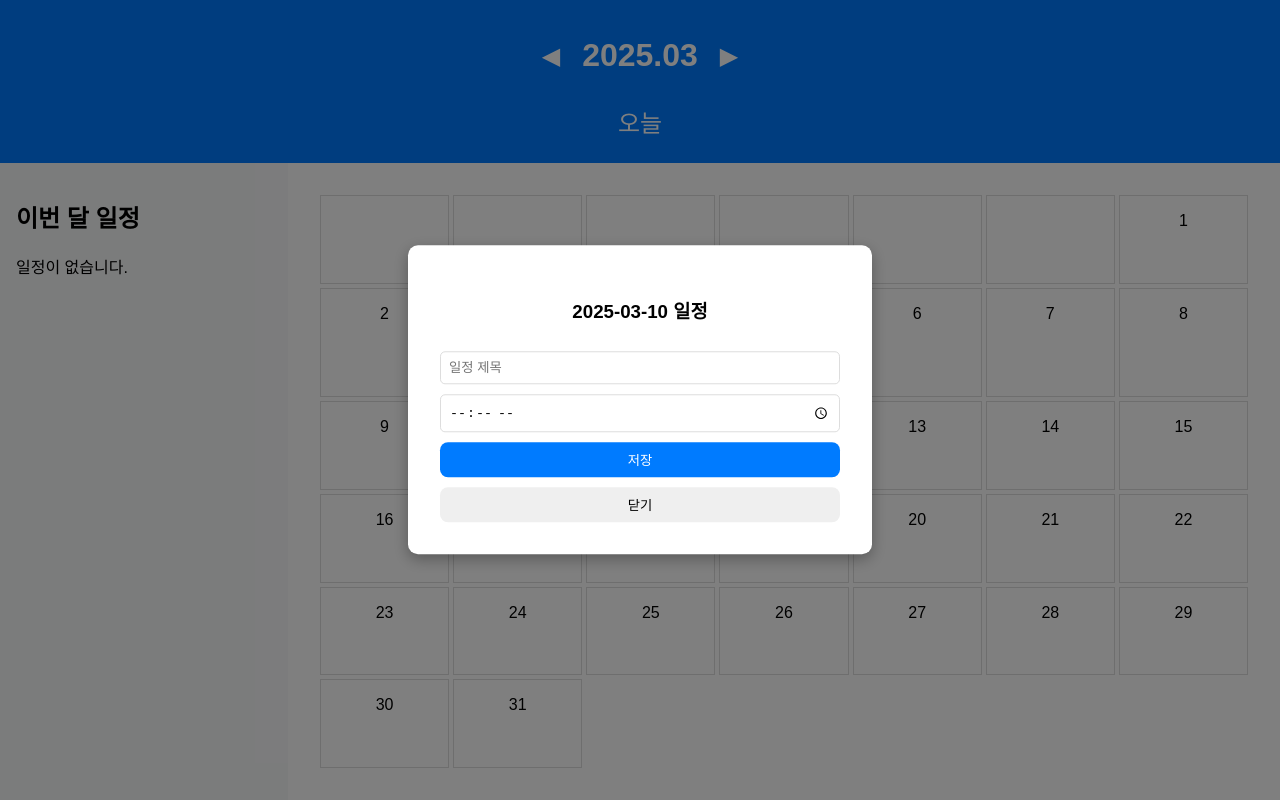
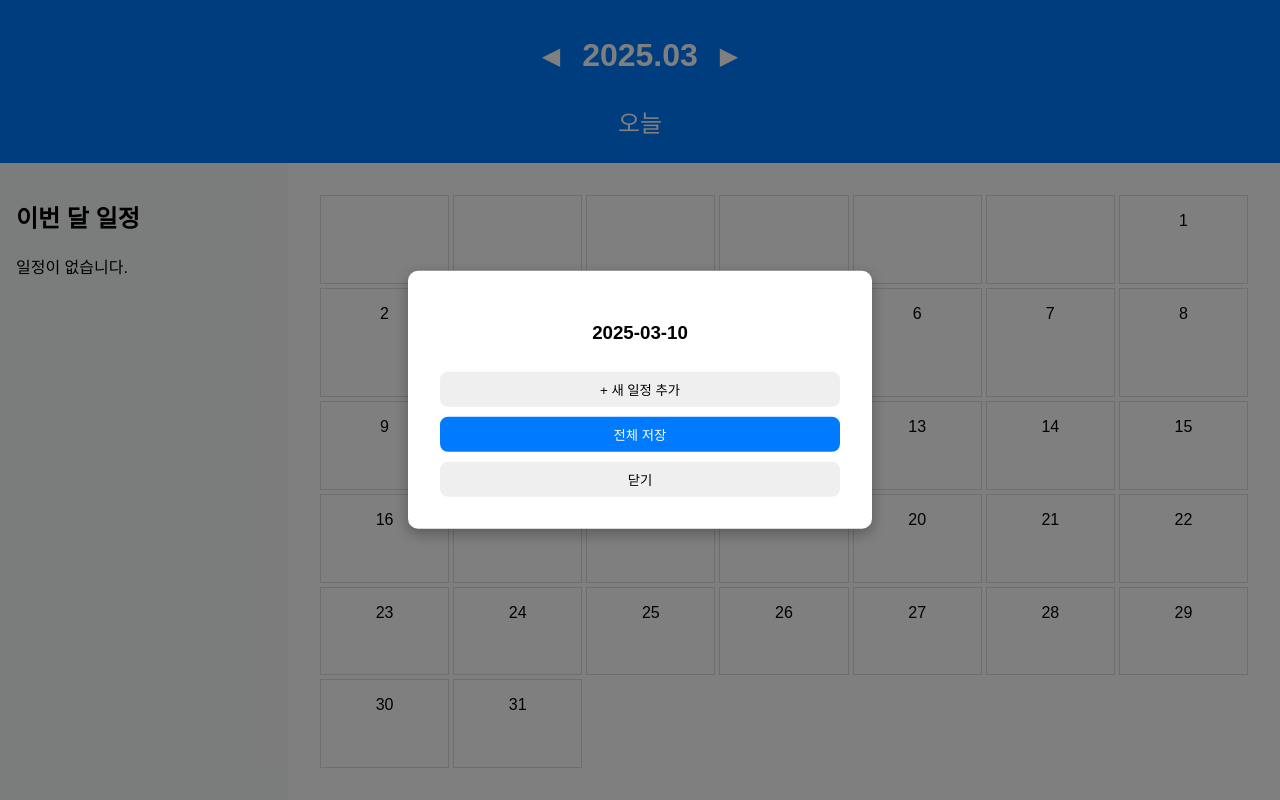
Before and after one commit to frontend-study-project/calendar-yh, a React (Vite) app: page / in a window 1280 px wide. Both pictures are taken after a click on the element "10". Built offline with nearby package versions, Linux system fonts and the light colour scheme.

Commit message:
feat: :sparkles: 하루에 여러 개의 일정을 등록, 수정, 삭제할 수 있도록 구조 변경

```diff
--- a/src/components/Calendar.tsx
+++ b/src/components/Calendar.tsx
@@ -9,28 +9,22 @@ import "../styles/main.scss";
 import useCalendar from "../hooks/useCalendar";
 import EventSidebar from "./EventSidebar";
 import EventModal from "./EventModal";
+import { Event } from "../types/event";
 
 const Calendar = () => {
   const dispatch = useDispatch();
   const events = useSelector(
     (state: {
       calendar: {
-        events: { id: number; title: string; date: string; reminder: string }[];
+        events: Event[];
       };
     }) => state.calendar.events
   );
-
   const [selectedDate, setSelectedDate] = useState("");
   const [today, setToday] = useState<string>("");
-  const [newEvent, setNewEvent] = useState({
-    id: 0,
-    title: "",
-    date: "",
-    reminder: "",
-  });
-  const [isEditing, setIsEditing] = useState(false);
+
   const [isModalOpen, setIsModalOpen] = useState(false);
-
+  const [selectedEvents, setSelectedEvents] = useState<Event[]>([]);
   const {
     year,
     month,
@@ -49,34 +43,29 @@ const Calendar = () => {
   };
 
   const handleDateClick = (date: string) => {
+    const eventsOnDate = events.filter((event) => event.date === date);
     setSelectedDate(date);
+    setSelectedEvents(eventsOnDate);
     setIsModalOpen(true);
-    const event = events.find((event) => event.date === date);
-    if (event) {
-      setNewEvent(event);
-      setIsEditing(true);
-    } else {
-      setNewEvent({ id: Date.now(), title: "", date, reminder: "" });
-      setIsEditing(false);
-    }
   };
 
-  const handleSaveEvent = () => {
-    if (newEvent.title && newEvent.date && newEvent.reminder) {
-      if (isEditing) {
-        dispatch(updateEvent(newEvent));
+  const handleSaveAllEvents = () => {
+    selectedEvents.forEach((event) => {
+      if (!event.title || !event.reminder) return;
+
+      const isExisting = events.some((ev) => ev.id === event.id);
+      if (isExisting) {
+        dispatch(updateEvent(event));
       } else {
-        dispatch(addEvent(newEvent));
+        dispatch(addEvent(event));
       }
-      setNewEvent({ id: 0, title: "", date: "", reminder: "" });
-      setSelectedDate("");
-      setIsModalOpen(false);
-    }
+    });
+    setIsModalOpen(false);
   };
 
-  const handleDeleteEvent = () => {
-    dispatch(removeEvent(newEvent.id));
-    setIsModalOpen(false);
+  const handleDeleteEvent = (id: number) => {
+    dispatch(removeEvent(id));
+    setSelectedEvents((prev) => prev.filter((ev) => ev.id !== id));
   };
 
   const handleGoToToday = () => {
@@ -160,10 +149,9 @@ const Calendar = () => {
           isOpen={isModalOpen}
           onClose={() => setIsModalOpen(false)}
           selectedDate={selectedDate}
-          newEvent={newEvent}
-          setNewEvent={setNewEvent}
-          isEditing={isEditing}
-          handleSaveEvent={handleSaveEvent}
+          selectedEvents={selectedEvents}
+          setSelectedEvents={setSelectedEvents}
+          handleSaveAllEvents={handleSaveAllEvents}
           handleDeleteEvent={handleDeleteEvent}
         />
       </div>
--- a/src/components/EventModal.tsx
+++ b/src/components/EventModal.tsx
@@ -1,80 +1,116 @@
 import "../styles/main.scss";
 import { Event } from "../types/event";
+import { useState } from "react";
 
+// Props 타입 정의 - 여러 일정 관리
 interface EventModalProps {
   isOpen: boolean;
   onClose: () => void;
   selectedDate: string;
-  newEvent: Event;
-  setNewEvent: (event: Event) => void;
-  isEditing: boolean;
-  handleSaveEvent: () => void;
-  handleDeleteEvent: () => void;
+  selectedEvents: Event[]; // 여러 개의 이벤트 배열
+  setSelectedEvents: (events: Event[]) => void;
+  handleSaveAllEvents: () => void; // 전체 저장
+  handleDeleteEvent: (id: number) => void; // ✅ 특정 id 삭제
 }
-
-import { useState } from "react";
 
 const EventModal = ({
   isOpen,
   onClose,
   selectedDate,
-  newEvent,
-  setNewEvent,
-  isEditing,
-  handleSaveEvent,
+  selectedEvents,
+  setSelectedEvents,
+  handleSaveAllEvents,
   handleDeleteEvent,
 }: EventModalProps) => {
   const [error, setError] = useState("");
 
+  // 모달이 닫혀있으면 렌더링하지 않음
   if (!isOpen) return null;
 
+  // 새 일정 추가 버튼 클릭
+  const handleAddEvent = () => {
+    const newId = Date.now();
+    const newEvent: Event = {
+      id: newId,
+      title: "",
+      date: selectedDate,
+      reminder: "",
+    };
+    setSelectedEvents([...selectedEvents, newEvent]);
+  };
+
+  // 입력값 변경 핸들러
+  const handleChange = (
+    id: number,
+    field: "title" | "reminder",
+    value: string
+  ) => {
+    const newEvents = selectedEvents.map((event) =>
+      event.id === id ? { ...event, [field]: value } : event
+    );
+    setSelectedEvents(newEvents);
+  };
+
+  // 저장 (전체 저장) 버튼 클릭 시 유효성 검사 후 저장
   const handleSubmit = () => {
-    if (!newEvent.title.trim()) {
-      setError("제목을 입력해주세요.");
-      return;
-    }
-    if (!newEvent.reminder) {
-      setError("시간을 선택해주세요.");
+    const hasInvalid = selectedEvents.some(
+      (event) => !event.title.trim() || !event.reminder
+    );
+    if (hasInvalid) {
+      setError("모든 일정에 제목과 시간을 입력해주세요.");
       return;
     }
 
-    // 유효성 검사 통과
     setError(""); // 에러 초기화
-    handleSaveEvent();
+    handleSaveAllEvents();
   };
 
   return (
     <>
+      {/* 오버레이 클릭 시 모달 닫힘 */}
       <div className="modal-overlay" onClick={onClose}></div>
+
+      {/* 모달 박스 */}
       <div className="modal">
-        <h3>{selectedDate} 일정</h3>
+        <h3>{selectedDate} </h3>
 
+        {/* 여러 일정 렌더링 */}
+        {selectedEvents.map((event) => (
+          <div key={event.id} className="event-item">
             <input
               type="text"
               placeholder="일정 제목"
-          value={newEvent.title}
-          onChange={(e) => setNewEvent({ ...newEvent, title: e.target.value })}
+              value={event.title}
+              onChange={(e) => handleChange(event.id, "title", e.target.value)}
             />
-
             <input
               type="time"
-          value={newEvent.reminder}
+              value={event.reminder}
               onChange={(e) =>
-            setNewEvent({ ...newEvent, reminder: e.target.value })
+                handleChange(event.id, "reminder", e.target.value)
               }
             />
+            <button
+              className="delete-button"
+              onClick={() => handleDeleteEvent(event.id)}
+            >
+              삭제
+            </button>
+          </div>
+        ))}
 
+        {/* 새 일정 추가 버튼 */}
+        <button className="add-button" onClick={handleAddEvent}>
+          + 새 일정 추가
+        </button>
+
+        {/* 에러 메시지 */}
         {error && <p className="error-message">{error}</p>}
 
+        {/* 전체 저장 및 닫기 버튼 */}
         <button className="save-button" onClick={handleSubmit}>
-          {isEditing ? "수정" : "저장"}
+          전체 저장
         </button>
-
-        {isEditing && (
-          <button className="delete-button" onClick={handleDeleteEvent}>
-            삭제
-          </button>
-        )}
         <button className="close-button" onClick={onClose}>
           닫기
         </button>
--- a/src/styles/_events.scss
+++ b/src/styles/_events.scss
@@ -20,11 +20,6 @@
     color: color.scale(variables.$primary-color);
     cursor: pointer;
   }
-
-  .delete-button {
-    color: red;
-    cursor: pointer;
-  }
 }
 
 .error-message {
```
Lines whose indentation alone changed are shown as unchanged.
